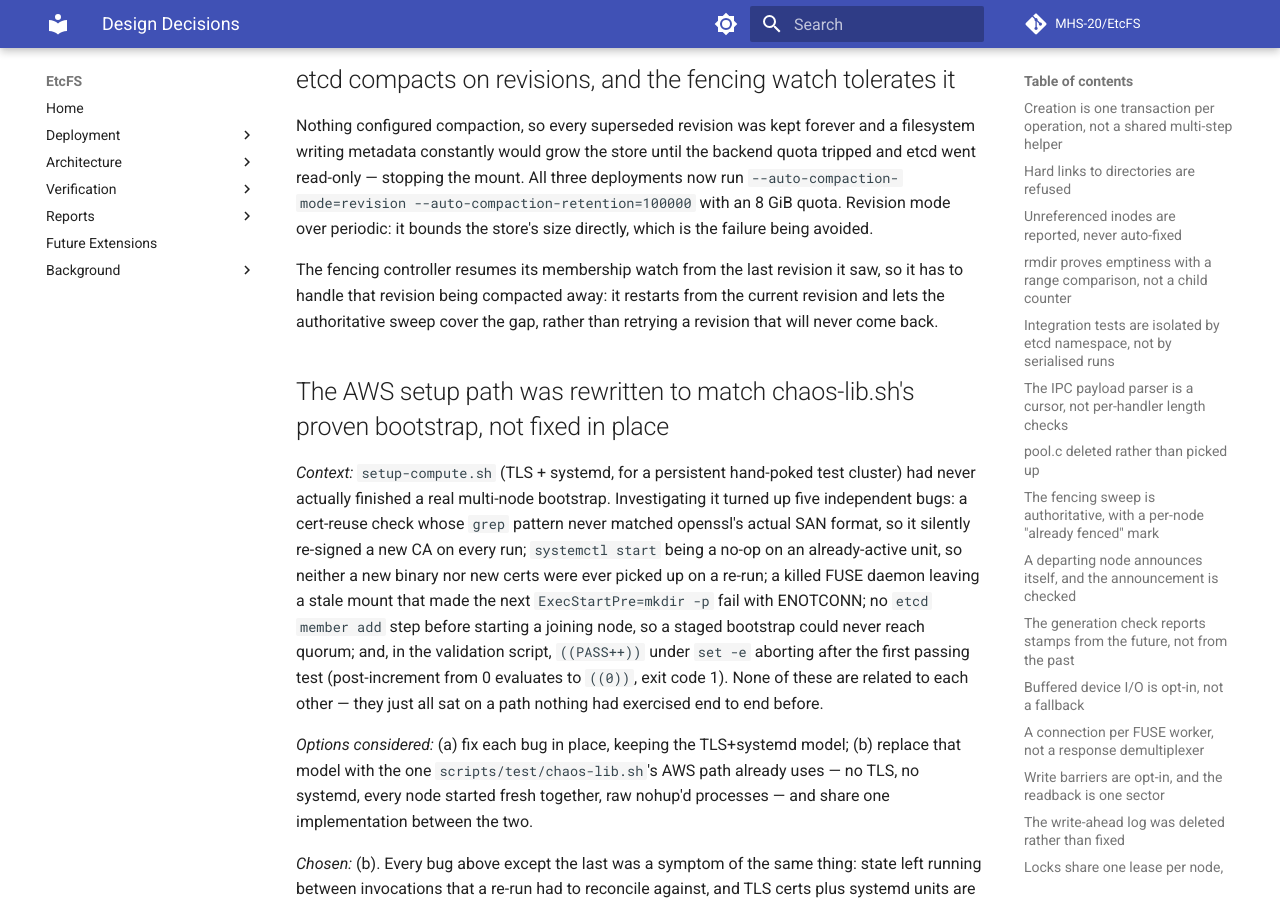
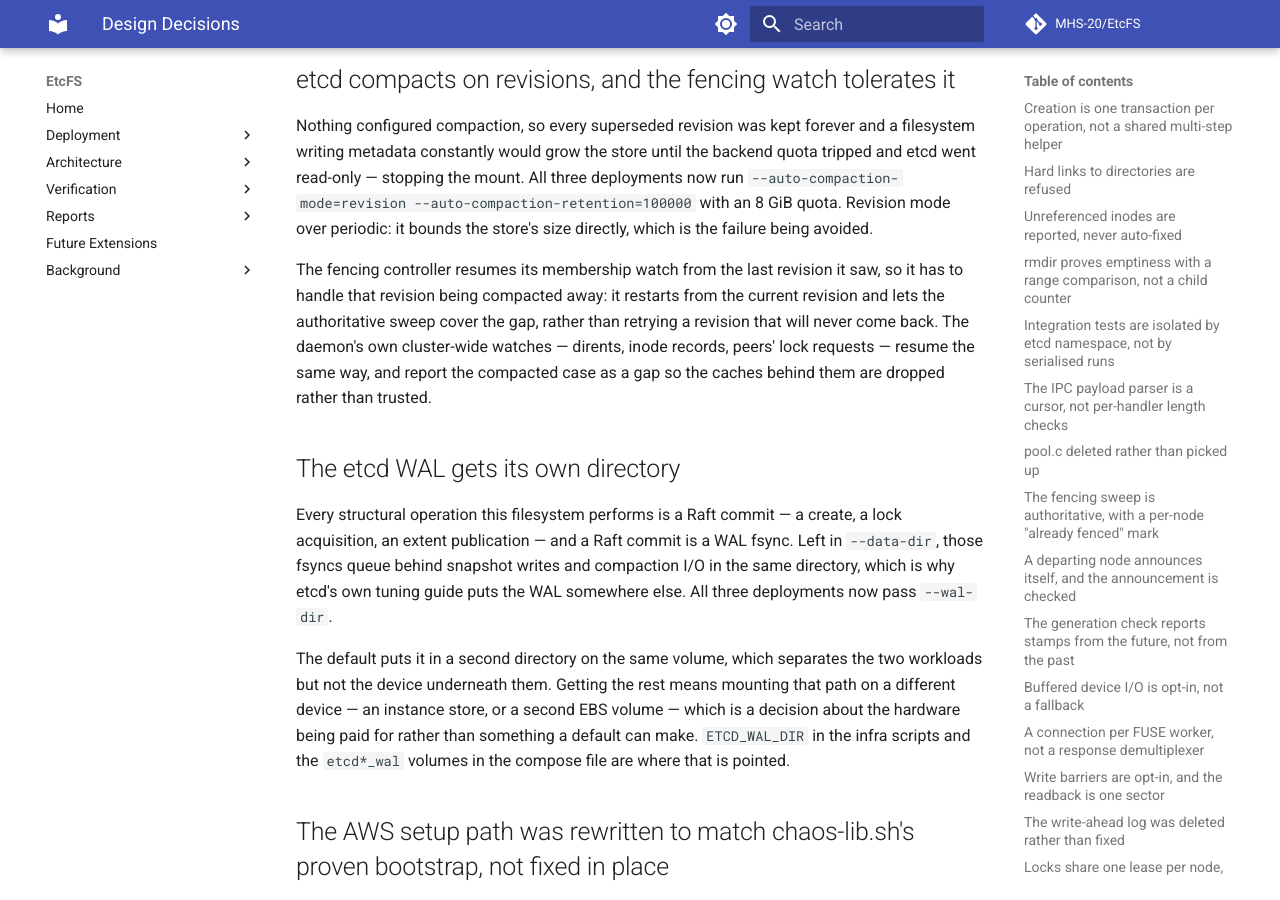
Before and after one commit to MHS-20/EtcFS, an MkDocs documentation site: the page built from docs/design-decisions.md, in a window 1280 px wide and 900 px high, scrolled down 7189 px. Built offline with MkDocs 1.6.1 and Material for MkDocs 9.7.7, drawn with Linux system fonts in a browser that asks for light colours; comment, search, counter and statistics services are not loaded.

Commit message:
chore(deploy): give etcd's write-ahead log its own directory

```diff
--- a/docs/design-decisions.md
+++ b/docs/design-decisions.md
@@ -306,7 +306,25 @@ avoided.
 The fencing controller resumes its membership watch from the last revision it
 saw, so it has to handle that revision being compacted away: it restarts from
 the current revision and lets the authoritative sweep cover the gap, rather than
-retrying a revision that will never come back.
+retrying a revision that will never come back. The daemon's own cluster-wide
+watches — dirents, inode records, peers' lock requests — resume the same way,
+and report the compacted case as a gap so the caches behind them are dropped
+rather than trusted.
+
+## The etcd WAL gets its own directory
+
+Every structural operation this filesystem performs is a Raft commit — a
+create, a lock acquisition, an extent publication — and a Raft commit is a WAL
+fsync. Left in `--data-dir`, those fsyncs queue behind snapshot writes and
+compaction I/O in the same directory, which is why etcd's own tuning guide puts
+the WAL somewhere else. All three deployments now pass `--wal-dir`.
+
+The default puts it in a second directory on the same volume, which separates
+the two workloads but not the device underneath them. Getting the rest means
+mounting that path on a different device — an instance store, or a second EBS
+volume — which is a decision about the hardware being paid for rather than
+something a default can make. `ETCD_WAL_DIR` in the infra scripts and the
+`etcd*_wal` volumes in the compose file are where that is pointed.
 
 ## The AWS setup path was rewritten to match chaos-lib.sh's proven bootstrap, not fixed in place
 
```
Also changed, not shown: 5 other files.
